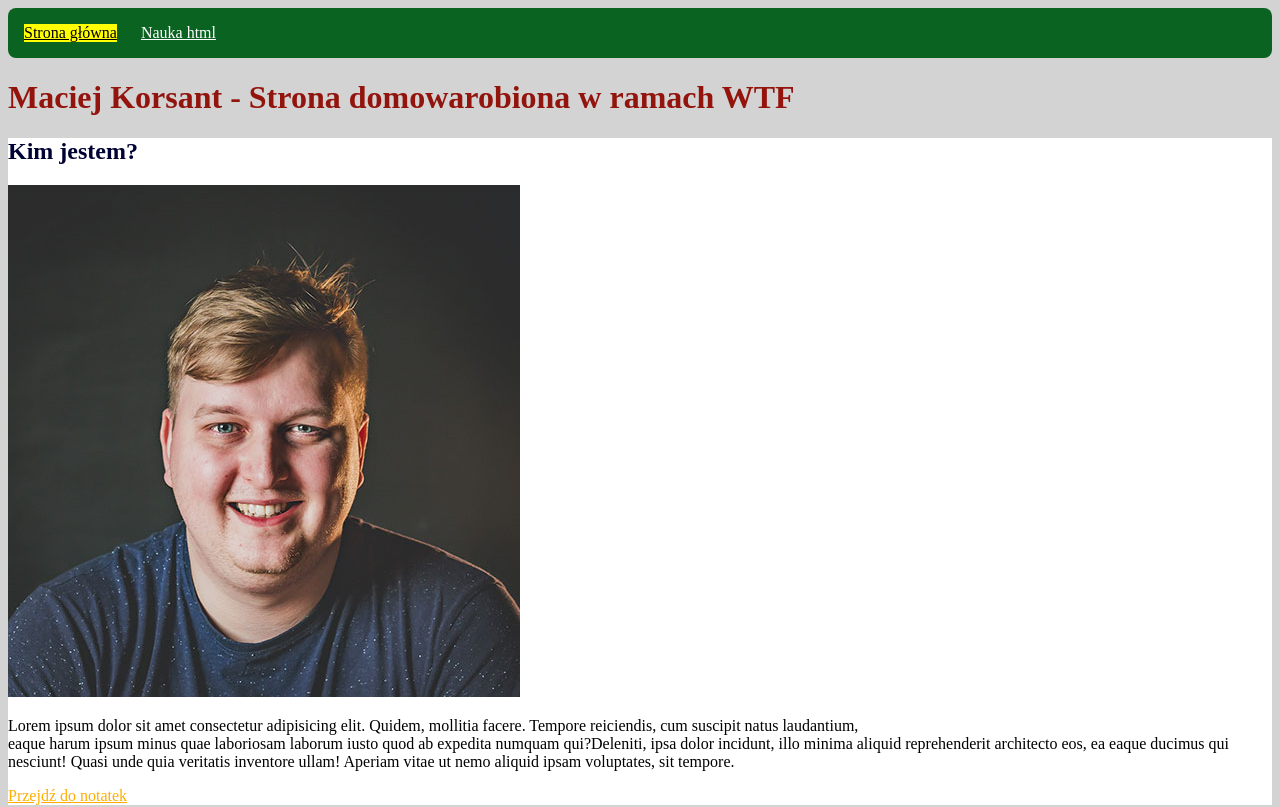
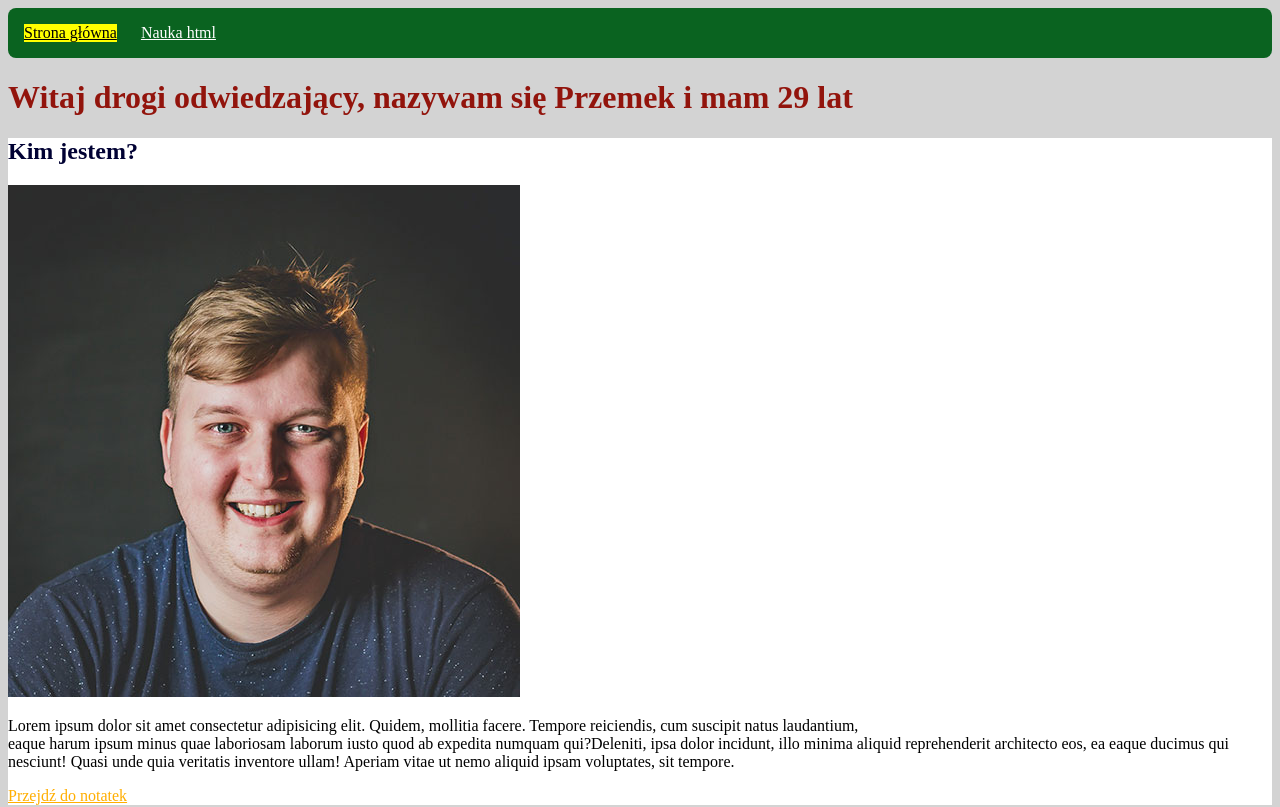
Before and after one commit to przemko06/homepage, a plain HTML site: page index.html in a window 1280 px wide. Shown: the top 807 px of the page. Drawn offline with Linux system fonts and the light colour scheme.

Commit message:
querySelector & inneHTML testing

```diff
--- a/index.html
+++ b/index.html
@@ -20,7 +20,7 @@
 
     <main>
         <header id="top">
-            <h1>Maciej Korsant - Strona domowarobiona w ramach WTF</h1>
+            <h1 class="main-heading main-heading--js">Maciej Korsant - Strona domowarobiona w ramach WTF</h1>
         </header>
         <section>
             <h2>Kim jestem?</h2>
--- a/main.js
+++ b/main.js
@@ -4,3 +4,9 @@ const age = 29;
 console.log(firstName);
 console.log(age);
 console.log(`Siema, nazywam się ${firstName} i mam ${age} lat`);
+
+const heading = document.querySelector(".main-heading--js");
+
+heading.innerHTML = `Witaj drogi odwiedzający, nazywam się ${firstName} i mam ${age} lat`;
+
+console.log(heading);
```
